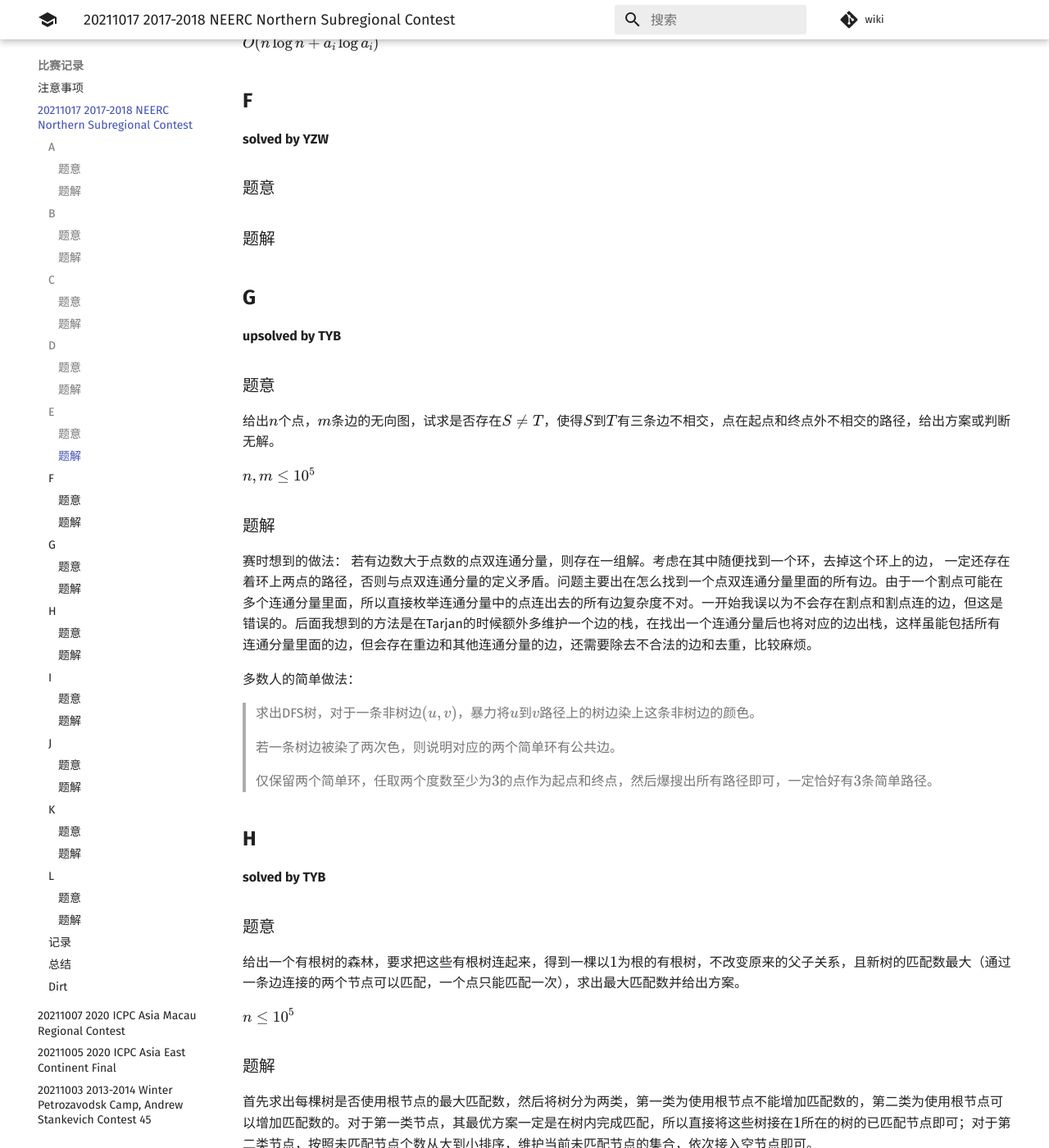
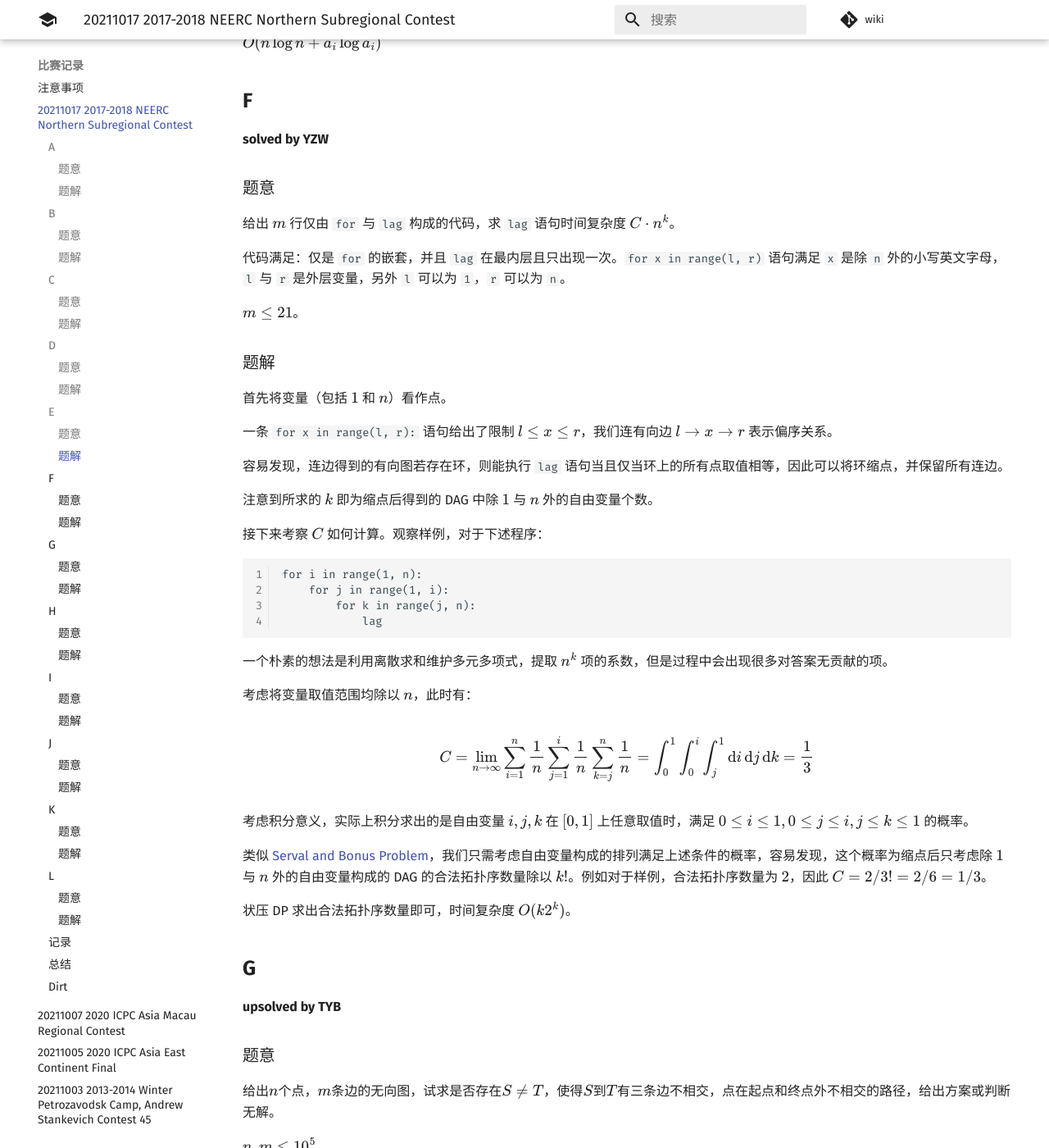
Before and after one commit to PoorMath/PoorMath.github.io, an MkDocs documentation site: the page built from docs/contest/20211017 2017-2018 NEERC Northern Subregional Contest.md, in a window 1280 px wide and 1400 px high, scrolled down 1915 px. Shown: the whole window at 82% size. Built offline with MkDocs 1.6.1 and Material for MkDocs 9.7.7, drawn with Linux system fonts in a browser that asks for light colours; comment, search, counter and statistics services are not loaded.

Commit message:
Update 20211017 2017-2018 NEERC Northern Subregional Contest.md

````diff
--- a/docs/contest/20211017 2017-2018 NEERC Northern Subregional Contest.md
+++ b/docs/contest/20211017 2017-2018 NEERC Northern Subregional Contest.md
@@ -78,11 +78,42 @@ $O(n\log n+a_i \log a_i)$
 
 ### 题意
 
+给出 $m$ 行仅由 `for` 与 `lag` 构成的代码，求 `lag` 语句时间复杂度 $C\cdot n^k$。
 
+代码满足：仅是 `for` 的嵌套，并且 `lag` 在最内层且只出现一次。`for x in range(l, r)` 语句满足 `x` 是除 `n` 外的小写英文字母，`l` 与 `r` 是外层变量，另外 `l` 可以为 `1`，`r` 可以为 `n`。
+
+$m\leq 21$。
 
 ### 题解
 
+首先将变量（包括 $1$ 和 $n$）看作点。
 
+一条 `for x in range(l, r):` 语句给出了限制 $l\leq x\leq r$，我们连有向边 $l\rightarrow x\rightarrow r$ 表示偏序关系。
+
+容易发现，连边得到的有向图若存在环，则能执行 `lag` 语句当且仅当环上的所有点取值相等，因此可以将环缩点，并保留所有连边。
+
+注意到所求的 $k$ 即为缩点后得到的 DAG 中除 $1$ 与 $n$ 外的自由变量个数。
+
+接下来考察 $C$ 如何计算。观察样例，对于下述程序：
+
+```
+for i in range(1, n):
+    for j in range(1, i):
+        for k in range(j, n):
+            lag
+```
+
+一个朴素的想法是利用离散求和维护多元多项式，提取 $n^k$ 项的系数，但是过程中会出现很多对答案无贡献的项。
+
+考虑将变量取值范围均除以 $n$，此时有：
+
+$$\begin{aligned}C=\lim_{n\to\infty}\sum_{i=1}^n{1\over n}\sum_{j=1}^i{1\over n}\sum_{k=j}^n{1\over n}=\int_0^1\int_0^i\int_j^1\mathrm{d}i\,\mathrm{d}j\,\mathrm{d}k={1\over 3}\end{aligned}$$
+
+考虑积分意义，实际上积分求出的是自由变量 $i,j,k$ 在 $[0,1]$ 上任意取值时，满足 $0\leq i\leq 1,0\leq j\leq i,j\leq k\leq 1$ 的概率。
+
+类似 [Serval and Bonus Problem](https://codeforces.com/problemset/problem/1153/F)，我们只需考虑自由变量构成的排列满足上述条件的概率，容易发现，这个概率为缩点后只考虑除 $1$ 与 $n$ 外的自由变量构成的 DAG 的合法拓扑序数量除以 $k!$。例如对于样例，合法拓扑序数量为 $2$，因此 $C=2/3!=2/6=1/3$。
+
+状压 DP 求出合法拓扑序数量即可，时间复杂度 $O(k2^k)$。
 
 ## **G**
 
````
